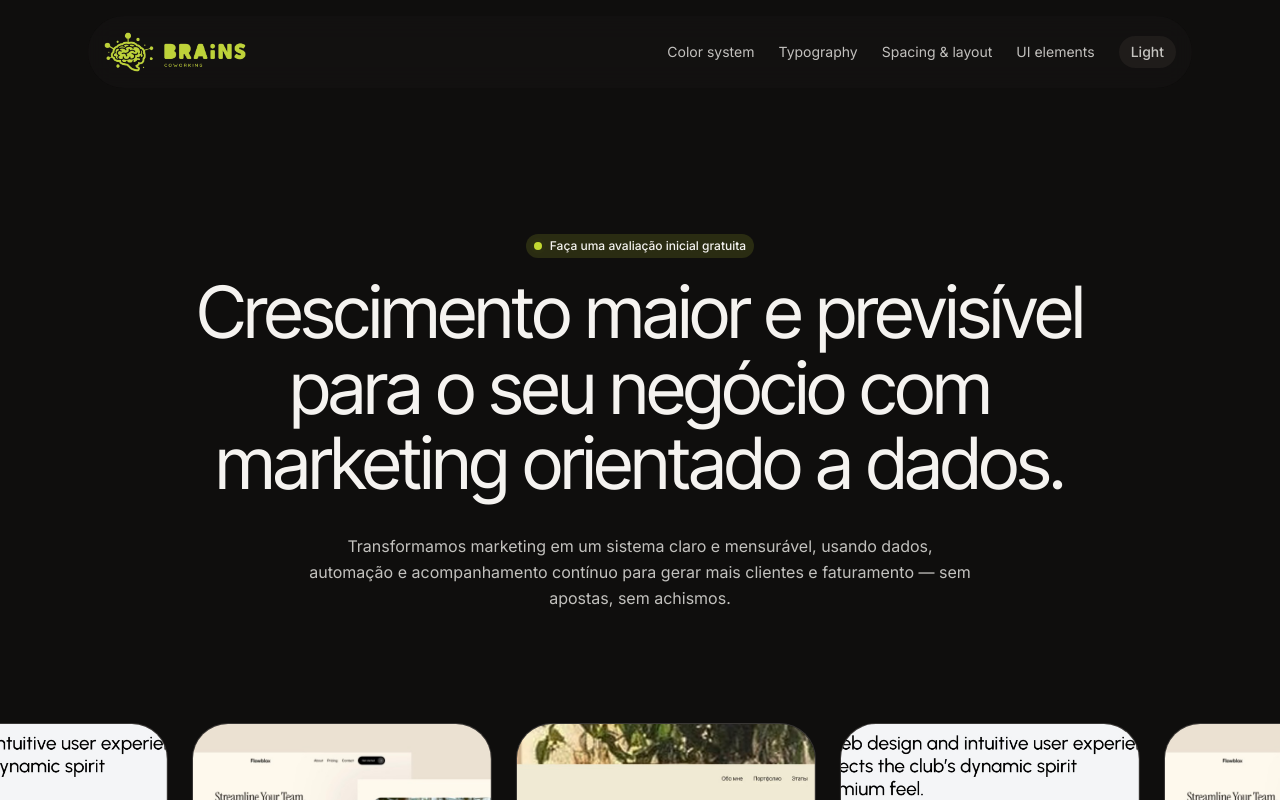
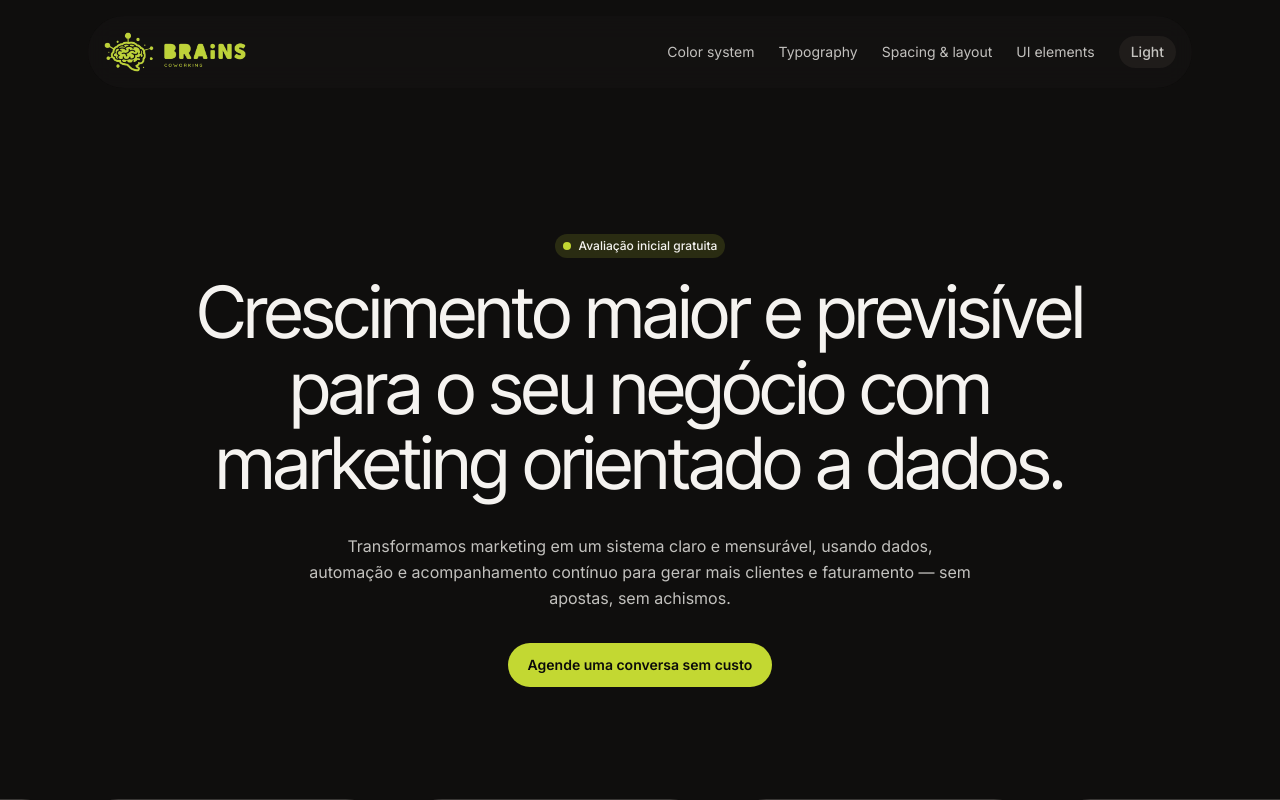
Before and after one commit to lucas-bids/brains-growth, a Next.js app: page / in a window 1280 px wide. Shown: the top 800 px of the page. Built offline with nearby package versions, Linux system fonts and the light colour scheme.

Commit message:
feat: adjusted texts on Hero section

```diff
--- a/app/sections/Hero.tsx
+++ b/app/sections/Hero.tsx
@@ -4,6 +4,7 @@ import { useEffect, useRef } from "react";
 import gsap from "gsap";
 import { HeroCarousel } from "../components/HeroCarousel";
 import { Pill } from "../components/ui/Pill";
+import { Button } from "../components/ui/Button";
 
 export function Hero() {
   const containerRef = useRef<HTMLDivElement>(null);
@@ -34,7 +35,7 @@ export function Hero() {
       className="relative flex flex-col items-center pt-24 pb-16 md:pt-32 md:pb-24 overflow-hidden"
     >
       <div className="mx-auto max-w-6xl px-6 text-center">
-        <Pill tone="accent" pulse>Faça uma avaliação inicial gratuita</Pill>
+        <Pill tone="accent" pulse>Avaliação inicial gratuita</Pill>
         {/* Headline */}
         <h1
           ref={titleRef}
@@ -52,6 +53,9 @@ export function Hero() {
           automação e acompanhamento contínuo para gerar mais clientes e faturamento
           — sem apostas, sem achismos.
         </p>
+        <Button variant="primary" className="h-10 px-4 mt-8">
+          Agende uma conversa sem custo
+        </Button>
       </div>
 
       {/* Carousel */}
```
Also changed, not shown: 1 other file (tests, documents, lock files or other folders).
